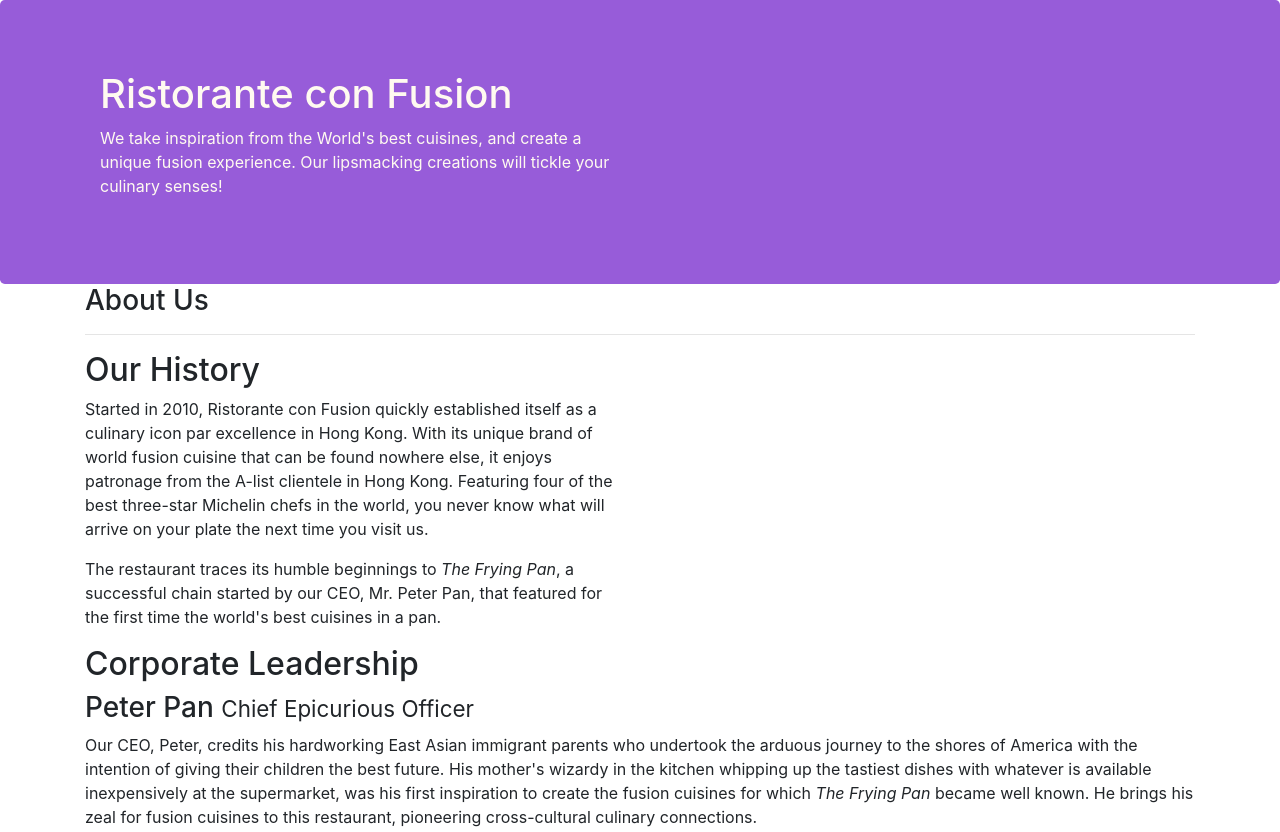
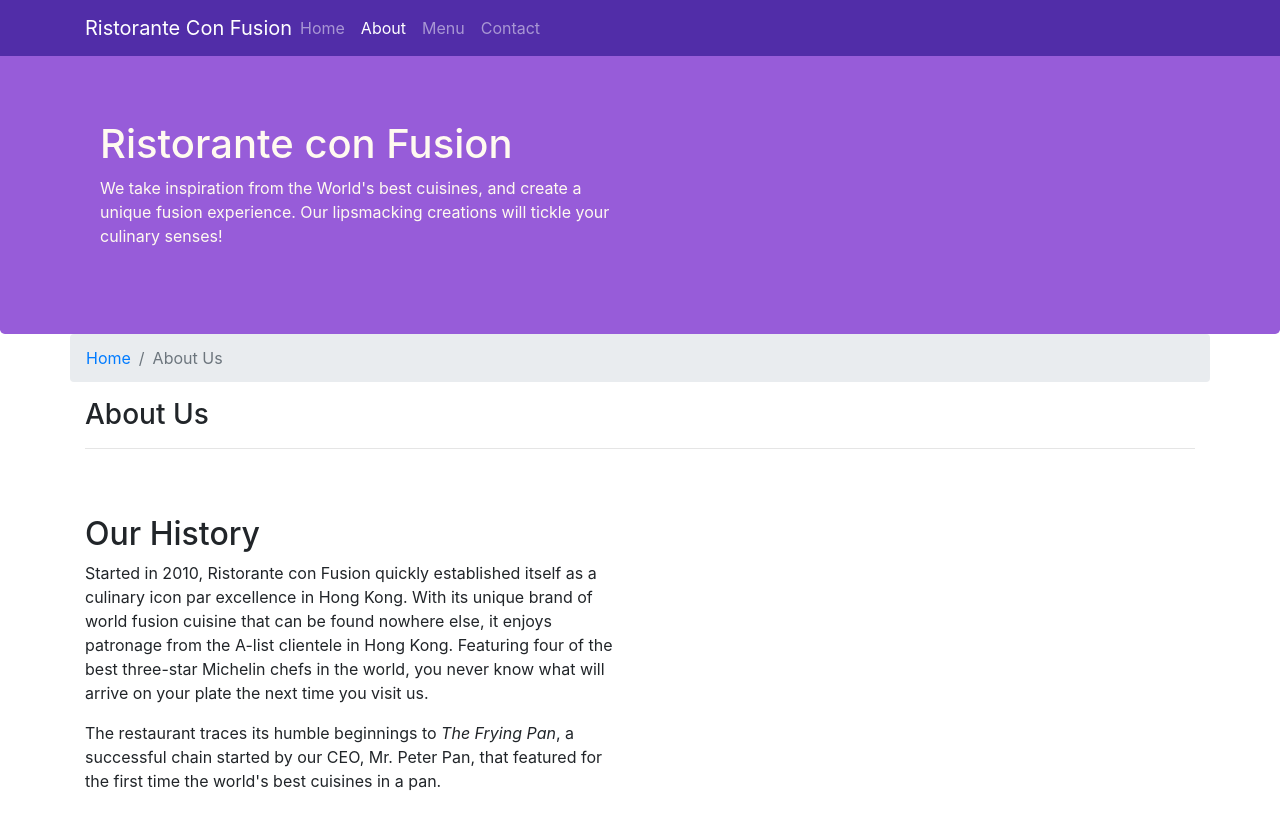
Before and after one commit to ziadhegazi/Bootstrap, a website: page aboutus.html in a window 1280 px wide. Shown: the top 832 px of the page. Drawn offline with nearby package versions, Linux system fonts and the light colour scheme.

Commit message:
Navbar and Breadcrumbs

```diff
--- a/CSS/style.css
+++ b/CSS/style.css
@@ -28,3 +28,12 @@
     margin: 0px;
     color: #0f0f0f;
 }
+
+body {
+    padding: 50px 0px 0px 0px;
+    z-index: 0;
+}
+
+.navbar-dark {
+    background-color: #512da8;
+}
--- a/aboutus.html
+++ b/aboutus.html
@@ -16,7 +16,22 @@
 </head>
 
 <body>
-
+    <nav class="navbar navbar-dark navbar-expand-sm fixed-top">
+        <div class="container">
+            <button class=" navbar-toggler" type="button" data-toggle="collapse" data-target="#Navbar">
+                <span class="navbar-toggler-icon"></span>
+            </button>
+            <a href="./index.html" class="navbar-brand mr-auto">Ristorante Con Fusion</a>
+            <div class="collapse navbar-collapse" id="Navbar">
+                <ul class="navbar-nav mr-auto">
+                    <li class="nav-item"><a href="./index.html" class="nav-link">Home</a></li>
+                    <li class="nav-item active"><a href="#" class="nav-link">About</a></li>
+                    <li class="nav-item"><a href="#" class="nav-link">Menu</a></li>
+                    <li class="nav-item"><a href="#" class="nav-link">Contact</a></li>
+                </ul>
+            </div>
+        </div>
+    </nav>
     <header class="jumbotron">
         <div class="container">
             <div class="row row-header">
@@ -32,13 +47,17 @@
 
     <div class="container">
         <div class = "row">
+            <ol class="col-12 breadcrumb">
+                <li class="breadcrumb-item"><a href="index.html">Home</a></li>
+                <li class="breadcrumb-item active">About Us</li>
+            </ol>
             <div class = "col-12">
                <h3>About Us</h3>
                <hr>
             </div>
         </div>
 
-        <div class = "row">
+        <div class = "row row-content">
             <div class = "col-12 col-sm-6">
                 <h2>Our History</h2>
                 <p>Started in 2010, Ristorante con Fusion quickly established itself as a culinary icon par excellence in Hong Kong. With its unique brand of world fusion cuisine that can be found nowhere else, it enjoys patronage from the A-list clientele in Hong Kong.  Featuring four of the best three-star Michelin chefs in the world, you never know what will arrive on your plate the next time you visit us.</p>
@@ -49,7 +68,7 @@
         </div>
 
 
-        <div class = "row">
+        <div class = "row row-content">
             <div class = "col-12">
                 <h2>Corporate Leadership</h2>
                 <h3>Peter Pan <small>Chief Epicurious Officer</small></h3>
@@ -71,7 +90,7 @@
                 <div class="col-4 offset-1 col-sm-2">
                     <h5>Links</h5>
                     <ul class="list-unstyled">
-                        <li><a href="#">Home</a></li>
+                        <li><a href="index.html">Home</a></li>
                         <li><a href="#">About</a></li>
                         <li><a href="#">Menu</a></li>
                         <li><a href="#">Contact</a></li>
```
Also changed, not shown: index.html (+17 -2 lines).
